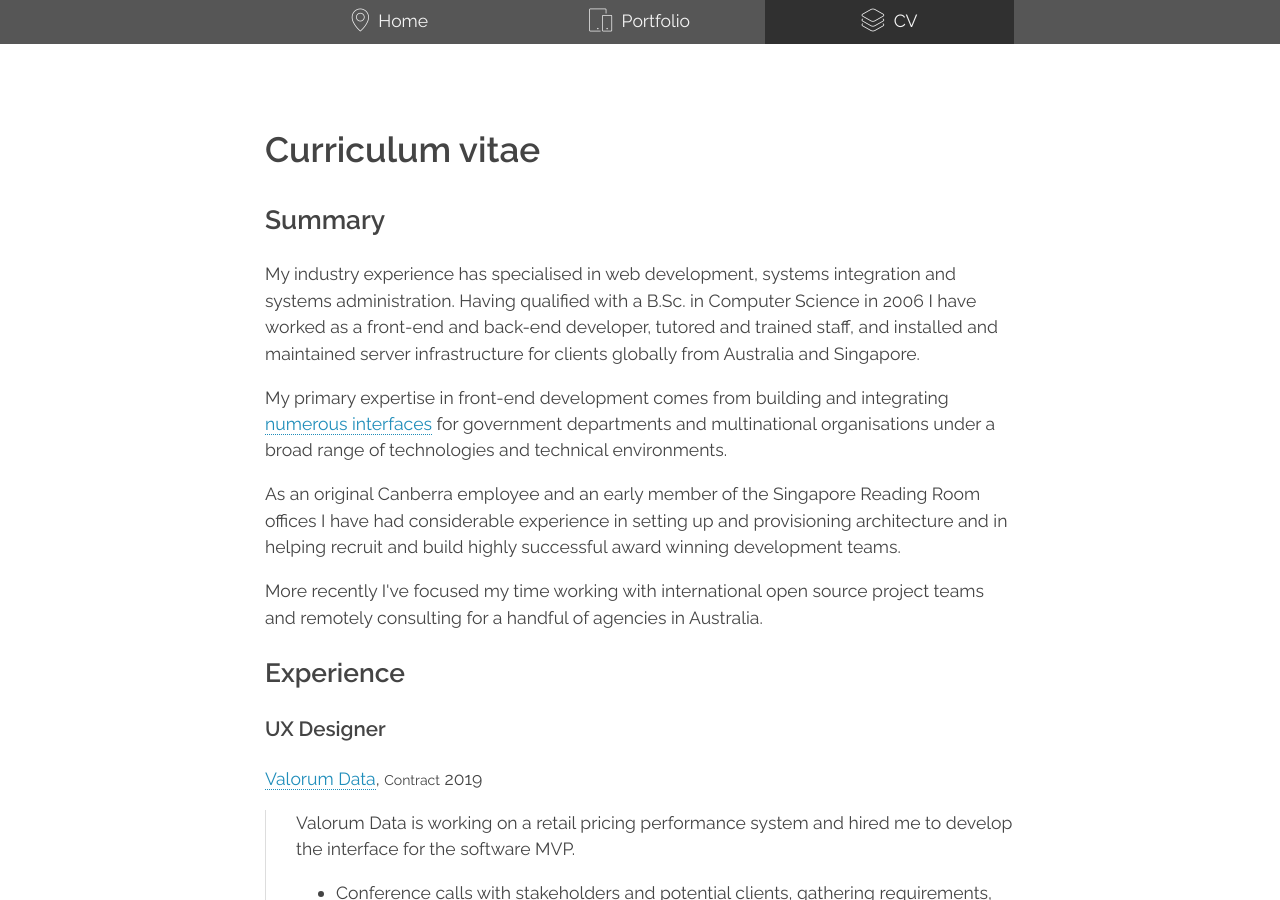
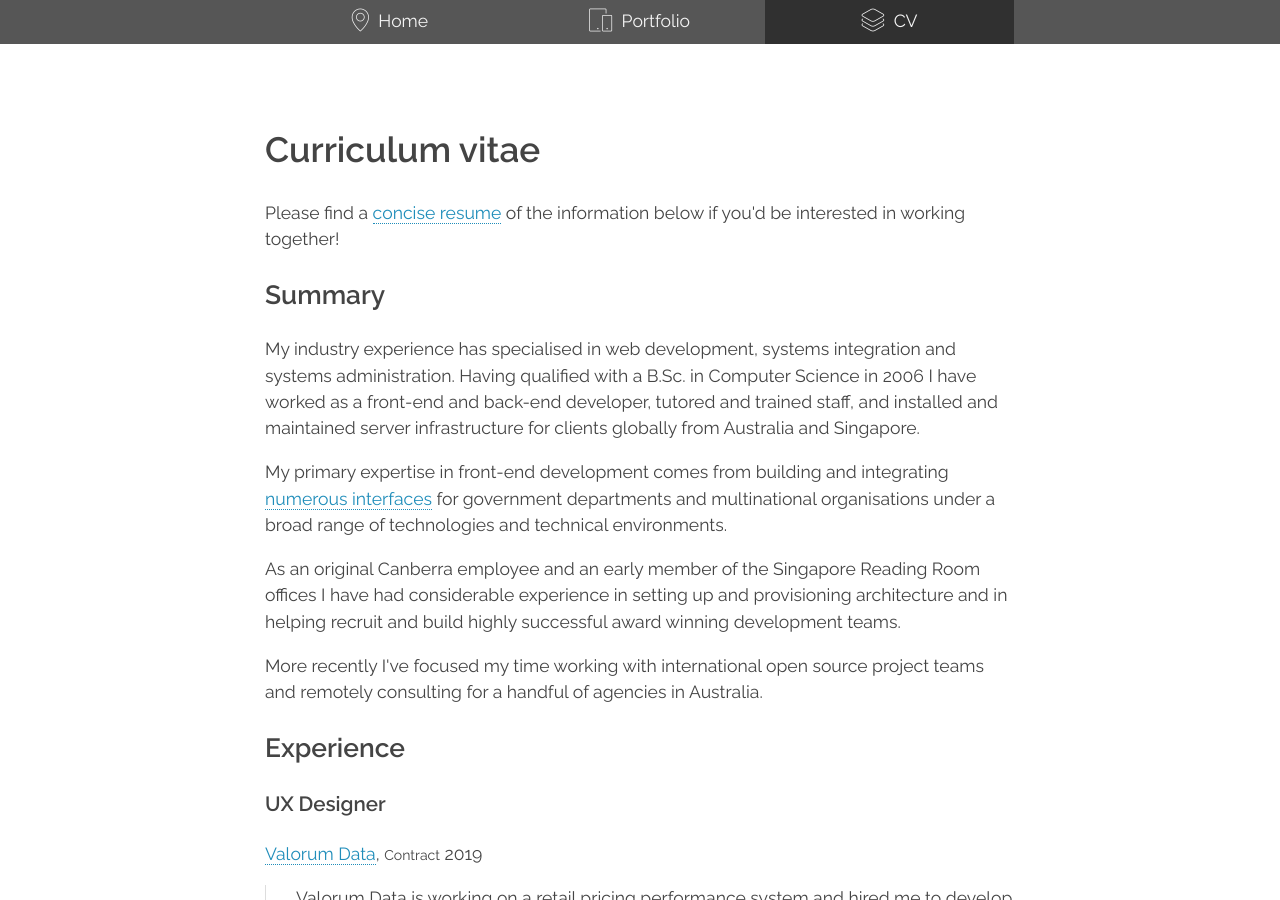
Before and after one commit to DrDrij/drdrij.github.io, a Jekyll site: the page built from pages/cv.html, in a window 1280 px wide and 900 px high. Built offline with Jekyll 4.4.1, drawn with Linux system fonts in a browser that asks for light colours; some web fonts are replaced.

Commit message:
Add resume

```diff
--- a/pages/cv.html
+++ b/pages/cv.html
@@ -4,6 +4,8 @@ permalink: /cv/
 ---
 
 <h1>Curriculum vitae</h1>
+
+<p>Please find a <a href="/andrij-stachurski-resume.pdf">concise resume</a> of the information below if you'd be interested in working together!</p>
 
 <h2>Summary</h2>
 
```
Also changed, not shown: 1 other file.
